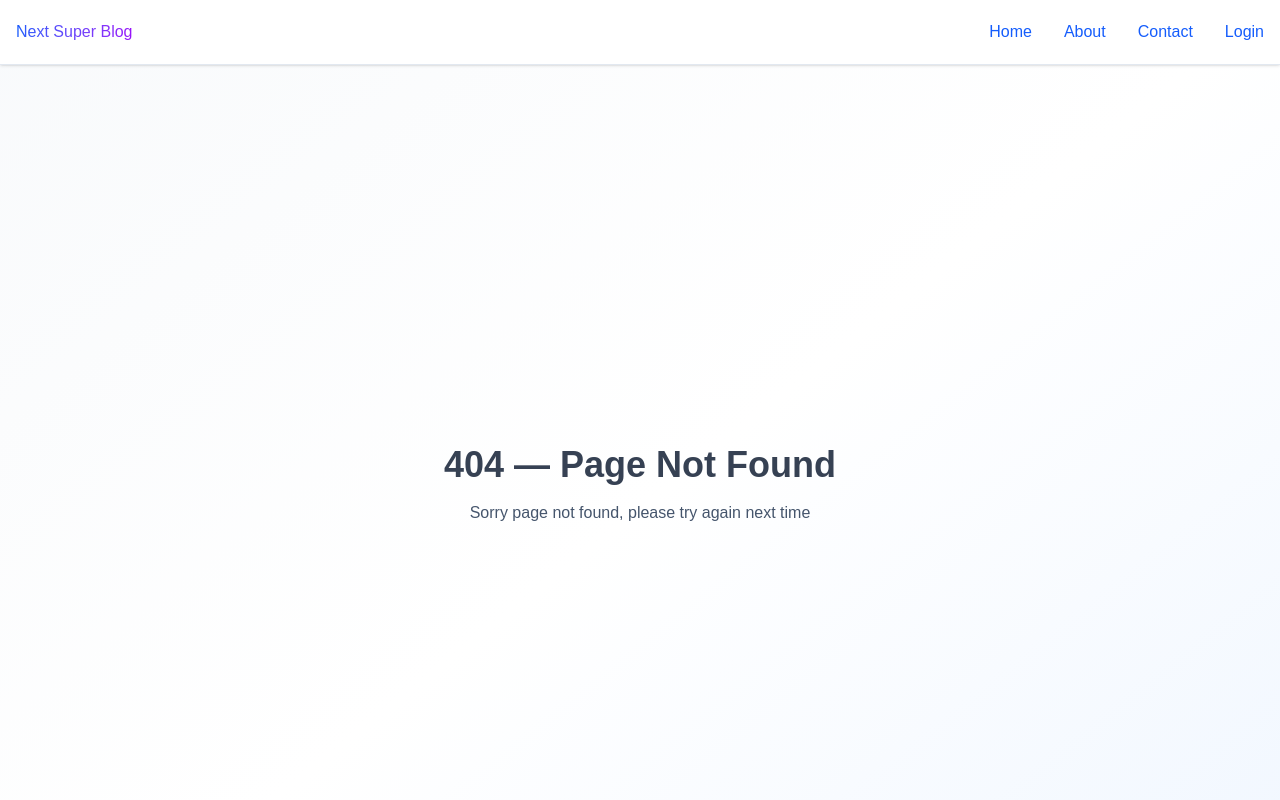
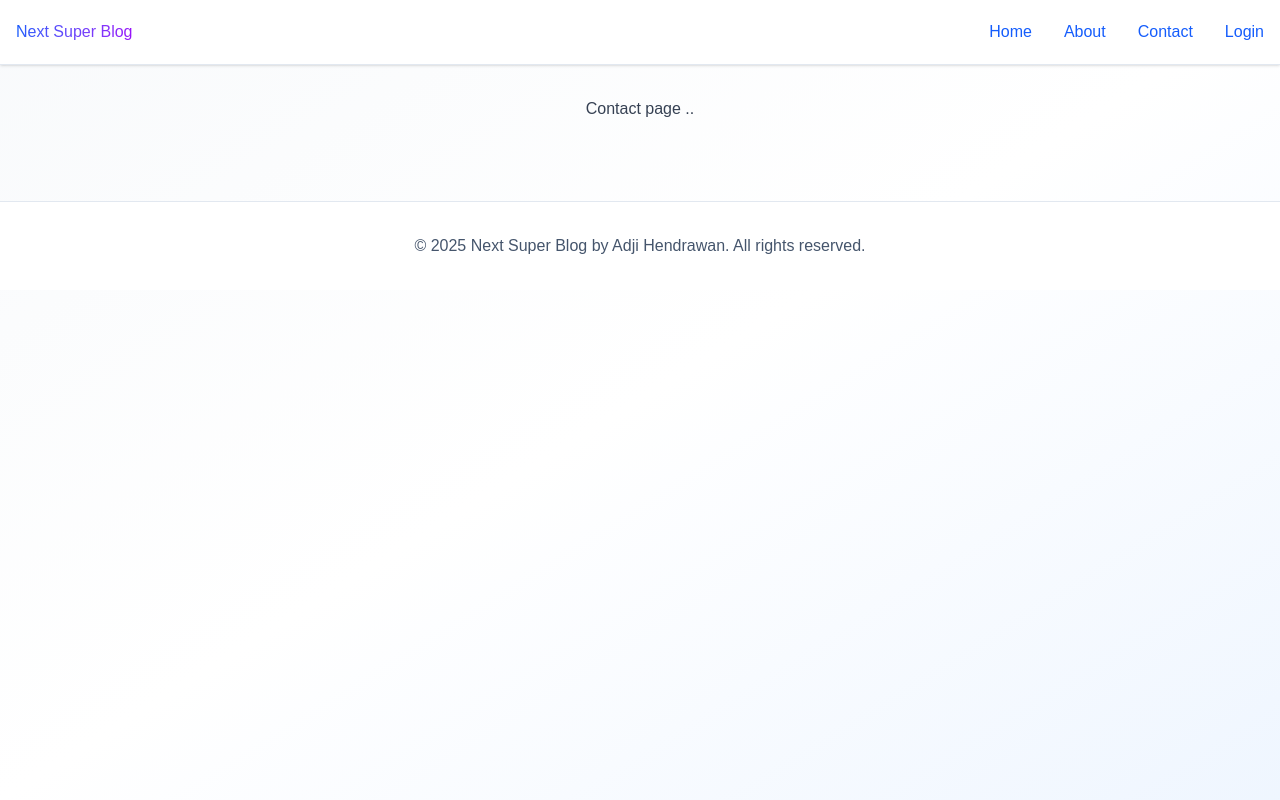
Before and after one commit to ddhewitte/next-blog, a Next.js app: page /contact in a window 1280 px wide. Before the commit this address had no page. Shown: the top 800 px of the page. Built offline with nearby package versions, Linux system fonts and the light colour scheme.

Commit message:
Routing : page and contact

```diff
--- /dev/null
+++ b/app/about/page.tsx
@@ -0,0 +1,10 @@
+export default function Home() {
+  return (
+    <>
+      <div className="text-center mb-12">
+        About ..
+      </div>
+    </>
+
+  );
+}
--- /dev/null
+++ b/app/contact/page.tsx
@@ -0,0 +1,10 @@
+export default function Contact() {
+  return (
+    <>
+      <div className="text-center mb-12">
+        Contact page ..
+      </div>
+    </>
+
+  );
+}
```
